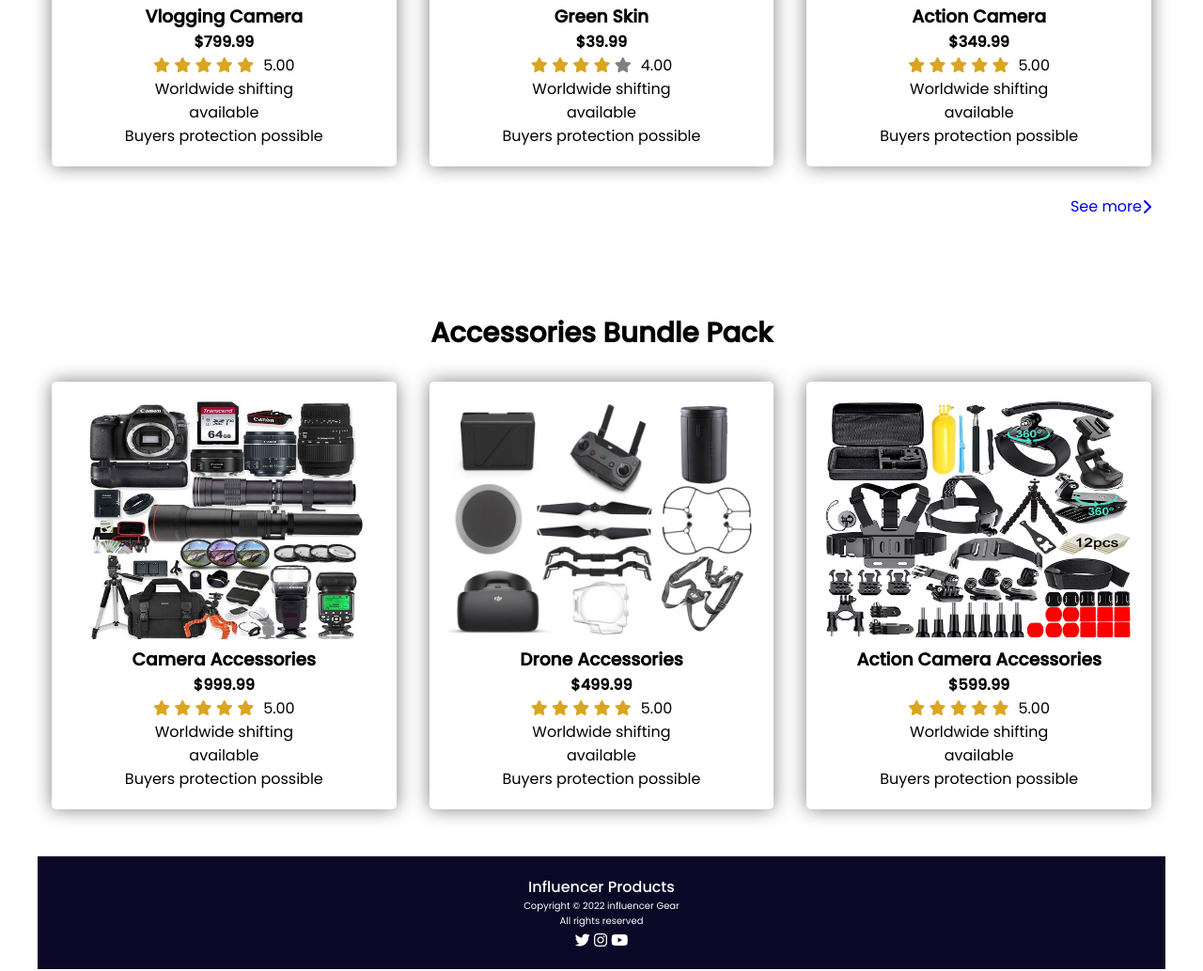
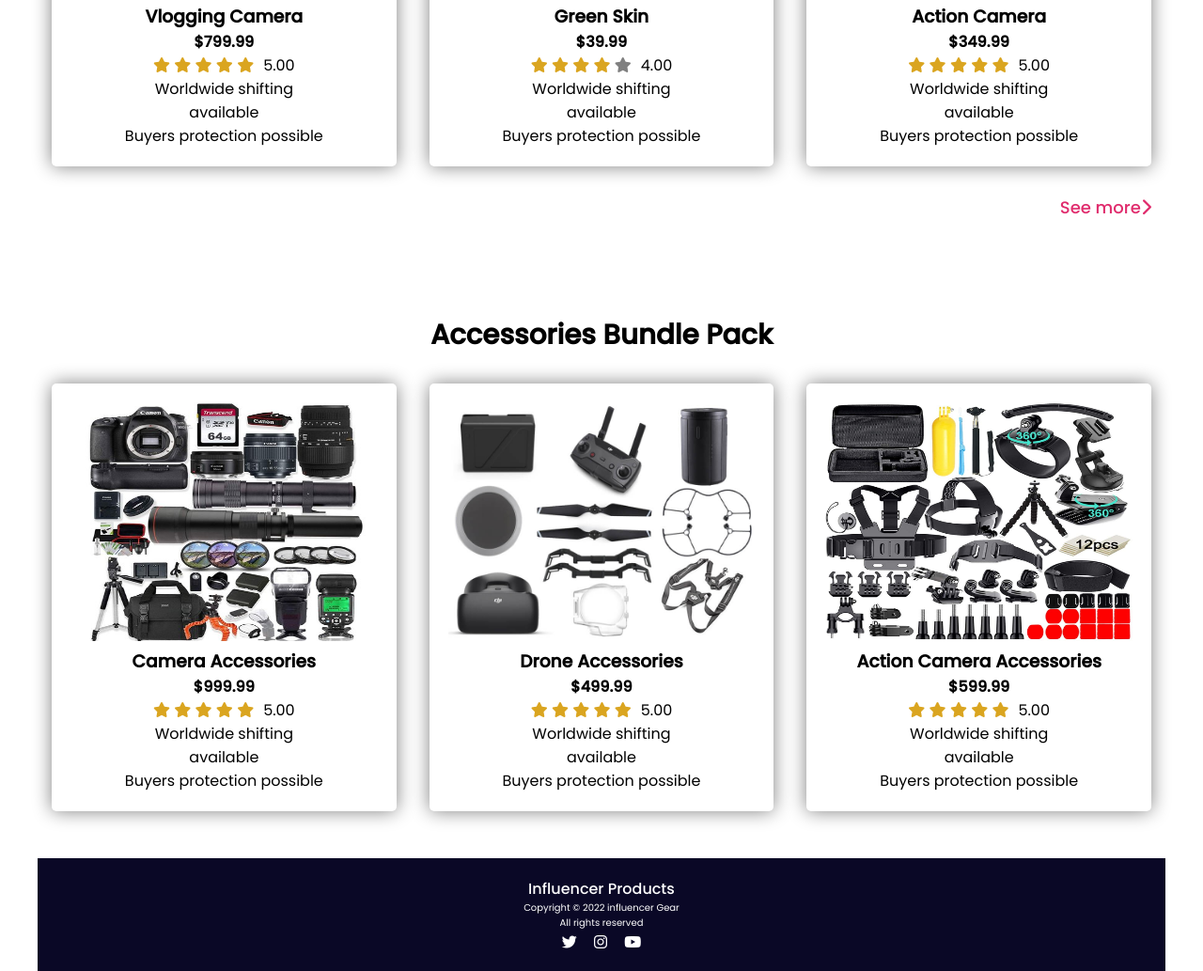
Before and after one commit to Ashiqul-Hoque/Influencer_Gear, a plain HTML site: page index.html in a window 1280 px wide. Shown: the part 1904-2937 px from the top of the page at 94% size. Drawn offline with Linux system fonts and the light colour scheme.

```diff
--- a/style.css
+++ b/style.css
@@ -185,6 +185,9 @@ nav {
   display: flex;
   align-items: center;
   justify-content: flex-end;
+  color: rgb(224, 44, 109);
+  font-size: 18px;
+  font-weight: 500;
 }
 /* ------Accessories Section------ */
 .accessories-section {
@@ -210,6 +213,9 @@ nav {
 }
 .foot-text2 {
   font-size: 10px;
+}
+.fab {
+  padding: 2px 7px;
 }
 
 /* -----------------------
```
